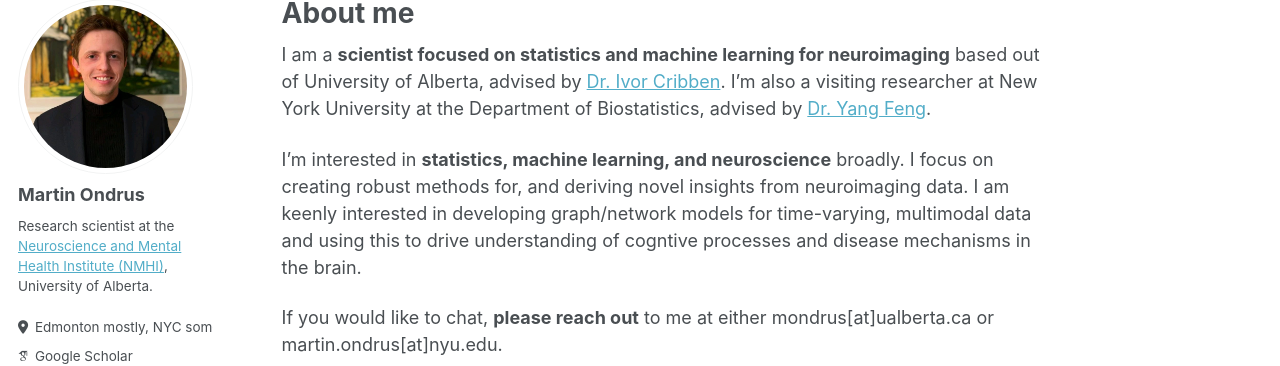
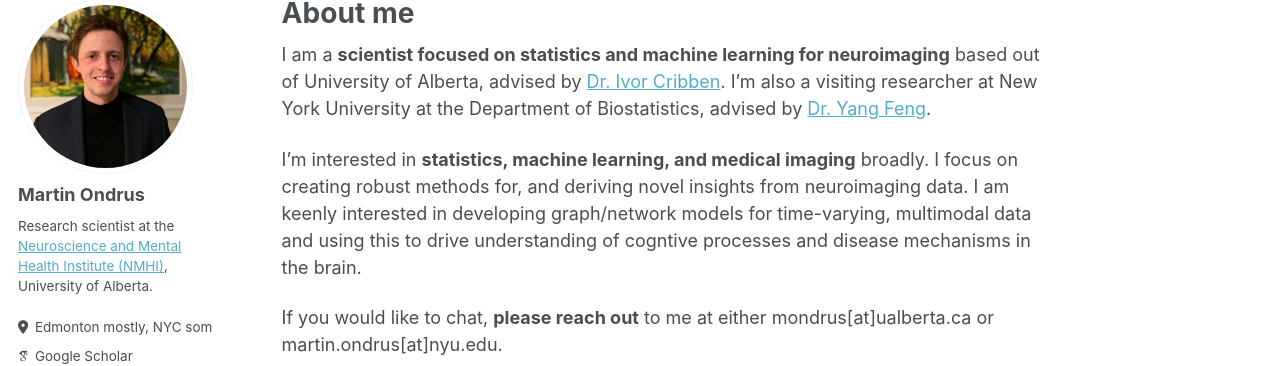
Before and after one commit to mondrus96/mondrus96.github.io, a Jekyll site: the page built from _pages/about.md, in a window 1280 px wide. Shown: the part 107-473 px from the top of the page. Built offline with Jekyll 4.4.1, drawn with Linux system fonts in a browser that asks for light colours; some web fonts are replaced.

Commit message:
updated about me

```diff
--- a/_pages/about.md
+++ b/_pages/about.md
@@ -9,6 +9,6 @@ redirect_from:
 
 I am a **scientist focused on statistics and machine learning for neuroimaging** based out of University of Alberta, advised by [Dr. Ivor Cribben](https://apps.ualberta.ca/directory/person/cribben). I'm also a visiting researcher at New York University at the Department of Biostatistics, advised by [Dr. Yang Feng](https://yangfeng.hosting.nyu.edu/).
 
-I'm interested in **statistics, machine learning, and neuroscience** broadly. I focus on creating robust methods for, and deriving novel insights from neuroimaging data. I am keenly interested in developing graph/network models for time-varying, multimodal data and using this to drive understanding of cogntive processes and disease mechanisms in the brain.
+I'm interested in **statistics, machine learning, and medical imaging** broadly. I focus on creating robust methods for, and deriving novel insights from neuroimaging data. I am keenly interested in developing graph/network models for time-varying, multimodal data and using this to drive understanding of cogntive processes and disease mechanisms in the brain.
 
 If you would like to chat, **please reach out** to me at either mondrus[at]ualberta.ca or martin.ondrus[at]nyu.edu.
```
